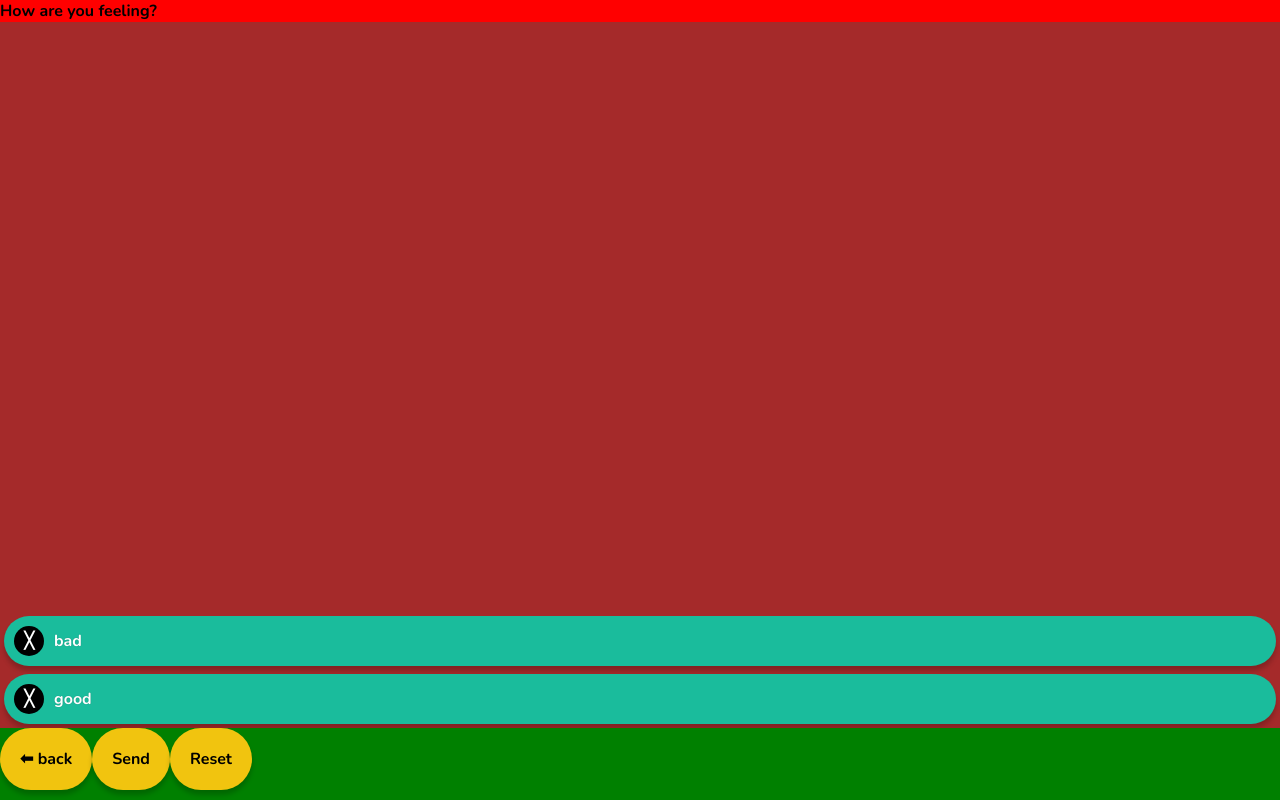
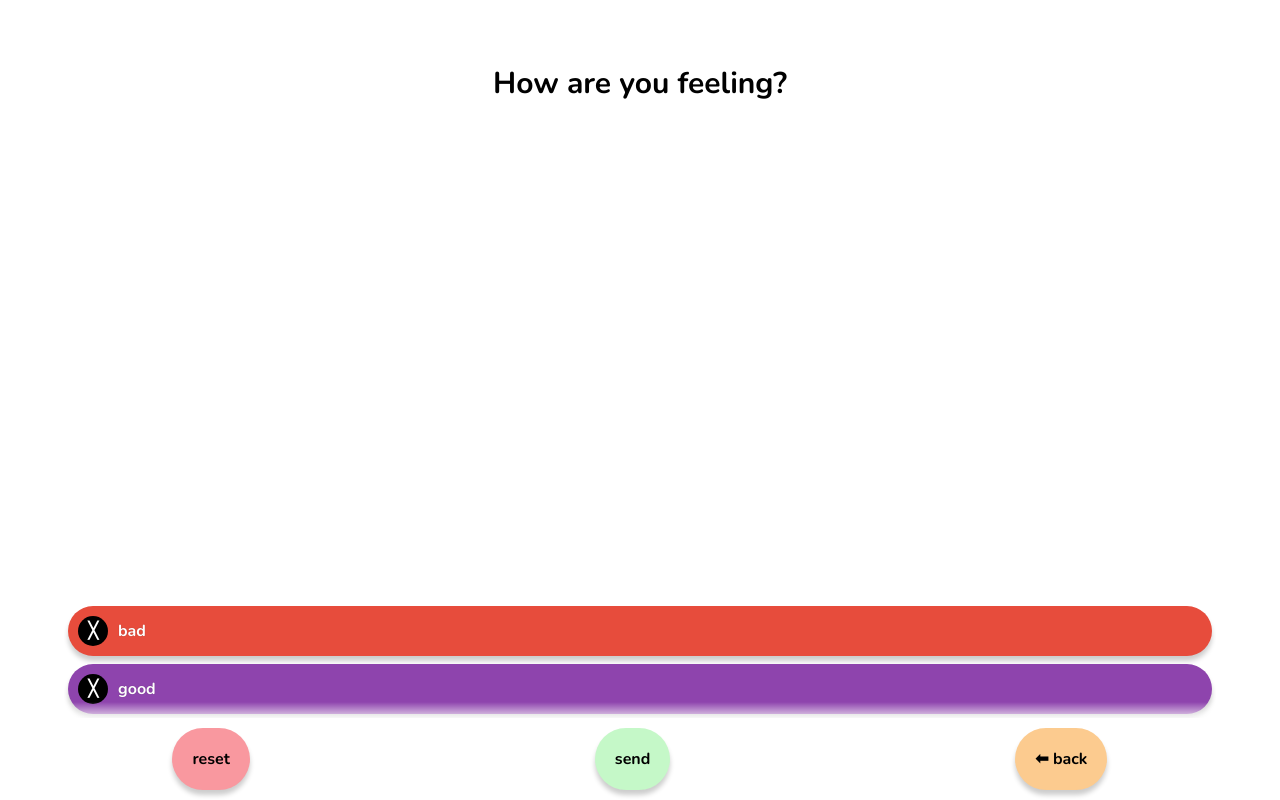
Before and after one commit to radovansurlak/fbbl, a React (Create React App) app: page / in a window 1280 px wide. Built offline with nearby package versions, Linux system fonts and the light colour scheme.

Commit message:
optimized version

```diff
--- a/public/index.html
+++ b/public/index.html
@@ -7,7 +7,7 @@
       name="viewport"
       content="width=device-width, initial-scale=1, shrink-to-fit=no"
     />
-    <title>React App</title>
+    <title>FBubbles</title>
   </head>
   <body>
     <noscript>You need to enable JavaScript to run this app.</noscript>
--- a/src/App.js
+++ b/src/App.jsx
@@ -26,7 +26,7 @@ function randomFlatColor() {
     'rgb(192, 57, 43)',
 
   ];
-  return colors[0];
+  return colors[Math.floor(Math.random() * colors.length)];
 }
 
 
@@ -192,7 +192,7 @@ class App extends Component {
 
     const feelingsJSX = filteredFeelings.map((feeling, index) => <Feeling index={index} name={feeling} openFeeling={this.openFeeling} subfeelings={feelingData[feeling] || false} closeFeeling={this.closeFeeling} />);
 
-    const selectedFeelingsString = [...selectedFeelings].join(', ');
+    const selectedFeelingsString = [...selectedFeelings].map(feeling => <span className="selected-feeling">{feeling}</span>);
 
     return (
       <div className="wrapper">
@@ -206,9 +206,9 @@ class App extends Component {
           {feelingsJSX}
         </main>
         <section className="buttons">
+          <button type="button" className="reset-button" onClick={this.resetFeelings}>reset</button>
+          <button type="button" className="share-button" onClick={this.shareFeelings}>send</button>
           <button type="button" className="back-button" onClick={this.goToStart}>⬅ back</button>
-          <button type="button" className="share-button" onClick={this.shareFeelings}>Send</button>
-          <button type="button" className="share-button" onClick={this.resetFeelings}>Reset</button>
         </section>
       </div>
     );
--- a/src/style.scss
+++ b/src/style.scss
@@ -50,8 +50,6 @@ body,
 
   height: 100%;
   min-height: 100%;
-
-  background-color: pink;
 }
 
 button {
@@ -61,17 +59,28 @@ button {
 }
 
 .feeling-list {
+  position: relative;
+
   display: flex;
-  overflow: scroll;
+  overflow-y: scroll;
   flex-direction: column-reverse;
 
-  background-color: brown;
+  width: 90%;
+  margin: 0 auto;
 
   flex-grow: 1;
+  scrollbar-width: none; /* Firefox */
+  -ms-overflow-style: none;  /* IE 10+ */
+}
+
+.feeling-list::-webkit-scrollbar,
+.selected-feelings::-webkit-scrollbar {
+  width: 0;
+  height: 0;
 }
 
 .feeling {
-  display: inline-block;
+  display: flex;
 
   margin: 4px;
   padding: 10px;
@@ -81,8 +90,9 @@ button {
 
   color: white;
   border-radius: 50px;
-  background-color: lightcoral;
   box-shadow: 0 5px 5px 0 rgba(0,0,0,.2);
+
+  align-items: center;
 
   &:hover {
     background-color: lightsalmon;
@@ -113,19 +123,94 @@ button {
 }
 
 .heading {
-  background-color: red;
+  flex-shrink: 0;
 
   &__title {
+    font-size: 30px;
+
+    position: relative;
+
+    display: block;
+
+    margin: 0 auto;
+    margin-top: 8px;
+    padding-bottom: 10px;
+
     text-align: center;
+
+    &:before {
+      position: absolute;
+      z-index: 1;
+      top: 100%;
+      left: 0;
+
+      width: 100%;
+      height: 1em;
+
+      content: '';
+      pointer-events: none;
+
+      background-image: linear-gradient(to top,
+      rgba(255,255,255, 0),
+      rgba(255,255,255, 1) 130%);
+    }
   }
 }
 
 .buttons {
-  background-color: green;
+  position: relative;
+
+  display: flex;
+
+  padding-top: 10px;
+
+  &:before {
+    position: absolute;
+    z-index: 1;
+    bottom: 100%;
+    left: 0;
+
+    width: 100%;
+    height: 1em;
+
+    content: '';
+    pointer-events: none;
+
+    background-image: linear-gradient(to bottom,
+    rgba(255,255,255, 0),
+    rgba(255,255,255, 1) 130%);
+  }
+}
+
+.selected-feelings {
+  display: flex;
+  overflow-x: scroll;
+  overflow-y: hidden;
+
+  width: 100%;
+  height: 55px;
+
+  white-space: nowrap;
+
+  flex-shrink: 0;
+  scrollbar-width: none; /* Firefox */
+  -ms-overflow-style: none;  /* IE 10+ */
+  align-items: center;
+}
+
+.selected-feeling {
+  display: inline-block;
+
+  margin: 1px 2px;
+  padding: 5px;
+
+  border-radius: 19px;
+  background: lightblue;
 }
 
 .back-button,
-.share-button {
+.share-button,
+.reset-button {
   display: inline-block;
 
   margin: 0 auto;
@@ -133,6 +218,14 @@ button {
   padding: 20px;
 
   border-radius: 60px;
-  background-color: #f1c40f;
+  background-color: #c5f8c8;
   box-shadow: 0 5px 5px 0 rgba(0,0,0,.2);;
 }
+
+.reset-button {
+  background-color: #f9989f;
+}
+
+.back-button {
+  background-color: #fccb8f;
+}
```
Also changed, not shown: src/index.js (+5 -5 lines).
